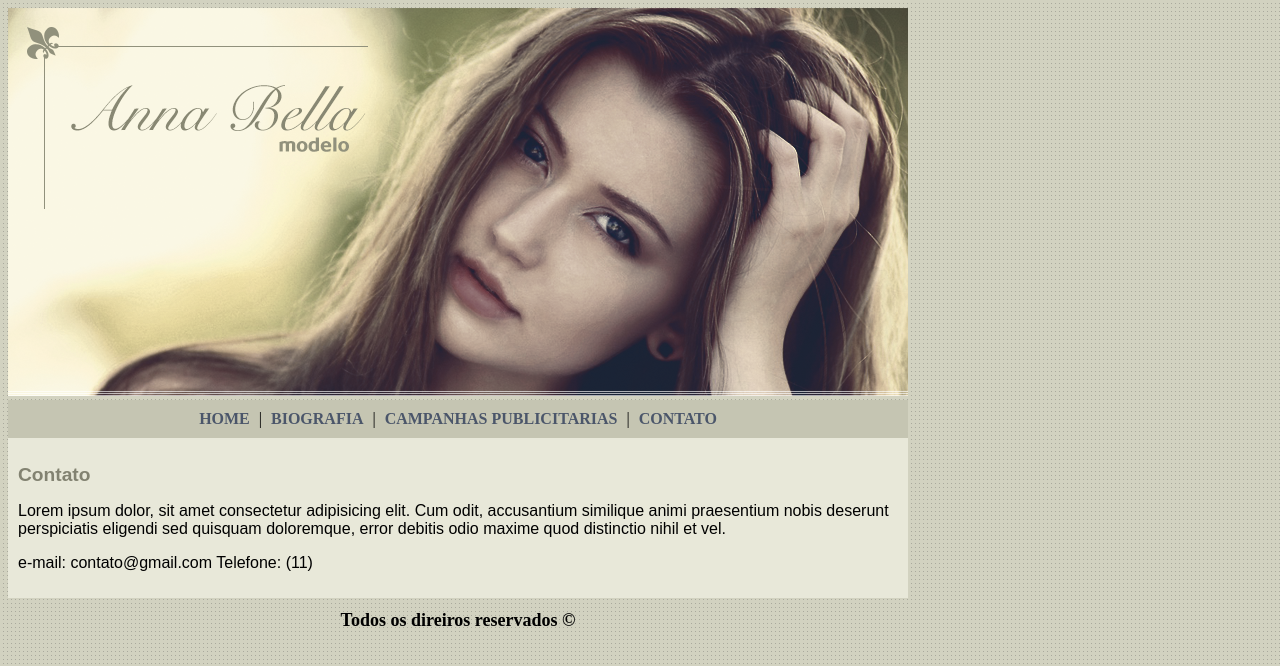
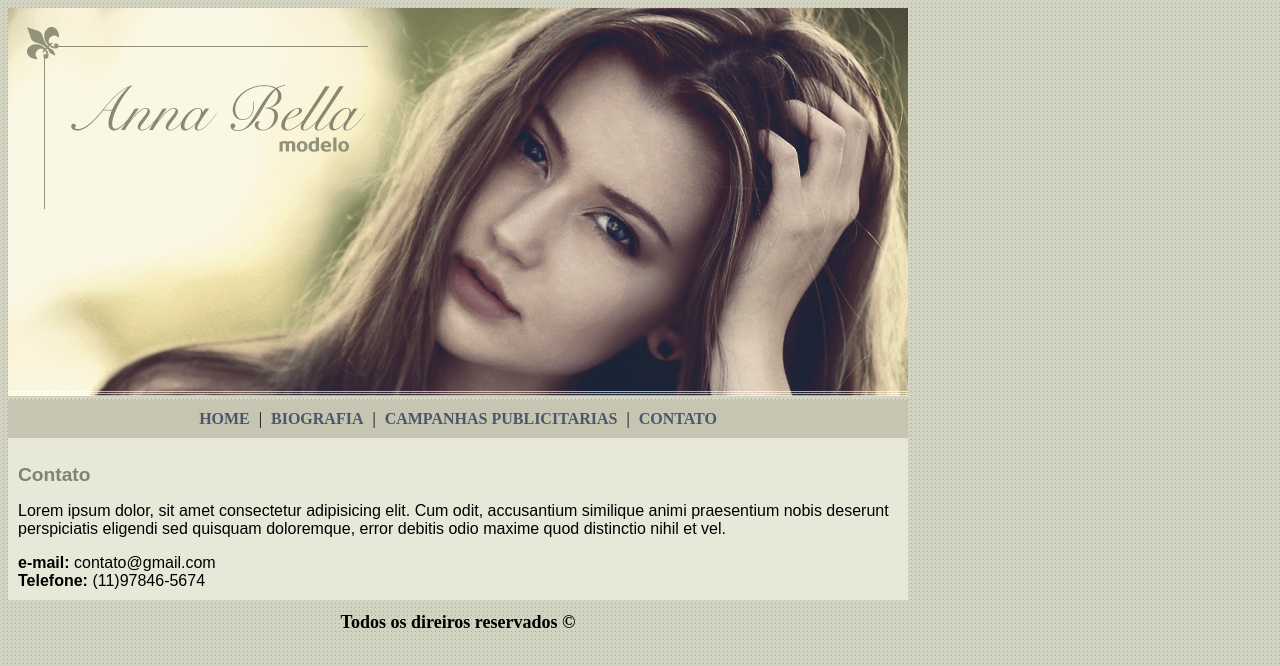
Before and after one commit to DanielScarlatta/aulas-desenvolvimento-web, a plain HTML site: page CSS/Projeto02-2/contato.html in a window 1280 px wide. Shown: the top 666 px of the page. Drawn offline with Linux system fonts and the light colour scheme.

Commit message:
praticas

```diff
--- a/CSS/Projeto02-2/contato.html
+++ b/CSS/Projeto02-2/contato.html
@@ -26,10 +26,11 @@
             <p>
                 Lorem ipsum dolor, sit amet consectetur adipisicing elit. Cum odit, accusantium similique animi praesentium nobis deserunt perspiciatis eligendi sed quisquam doloremque, error debitis odio maxime quod distinctio nihil et vel.
             </p>
-            <p>
-                e-mail: contato@gmail.com
-                Telefone: (11)
-            </p>
+            <div>
+                <strong>e-mail:</strong> contato@gmail.com <br>
+                <strong>Telefone:</strong> (11)97846-5674
+            </div>
+
 
         </section>
 
```
